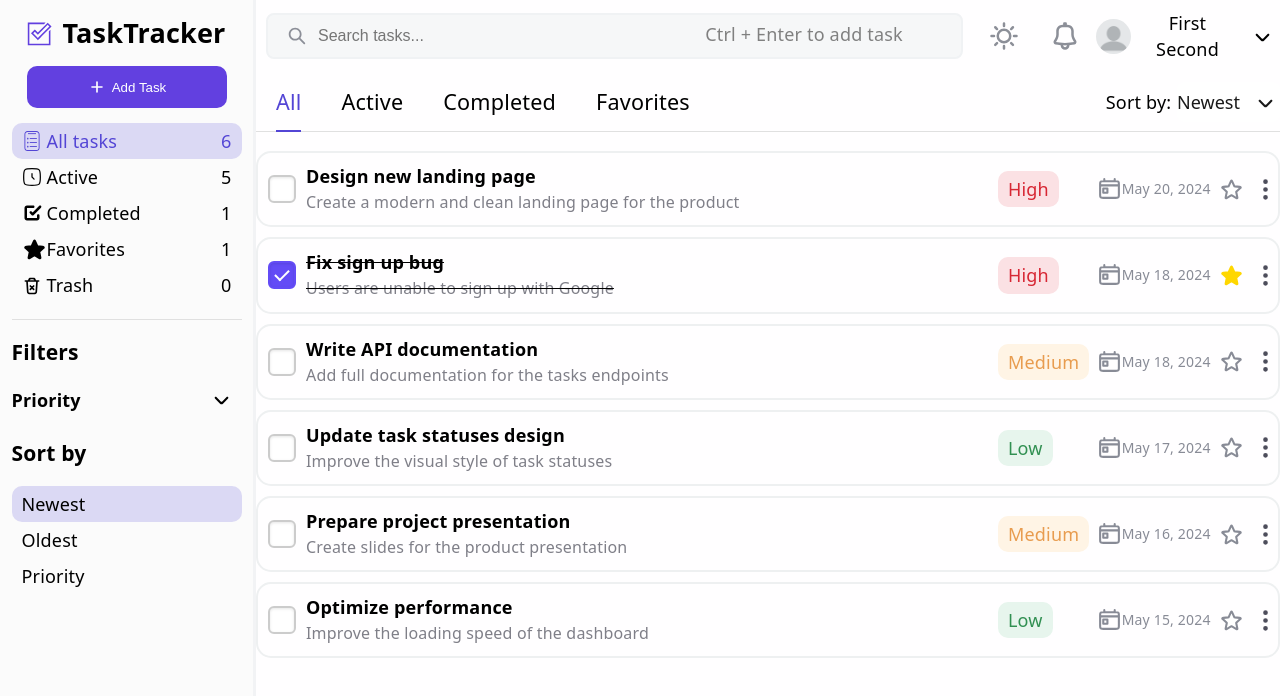
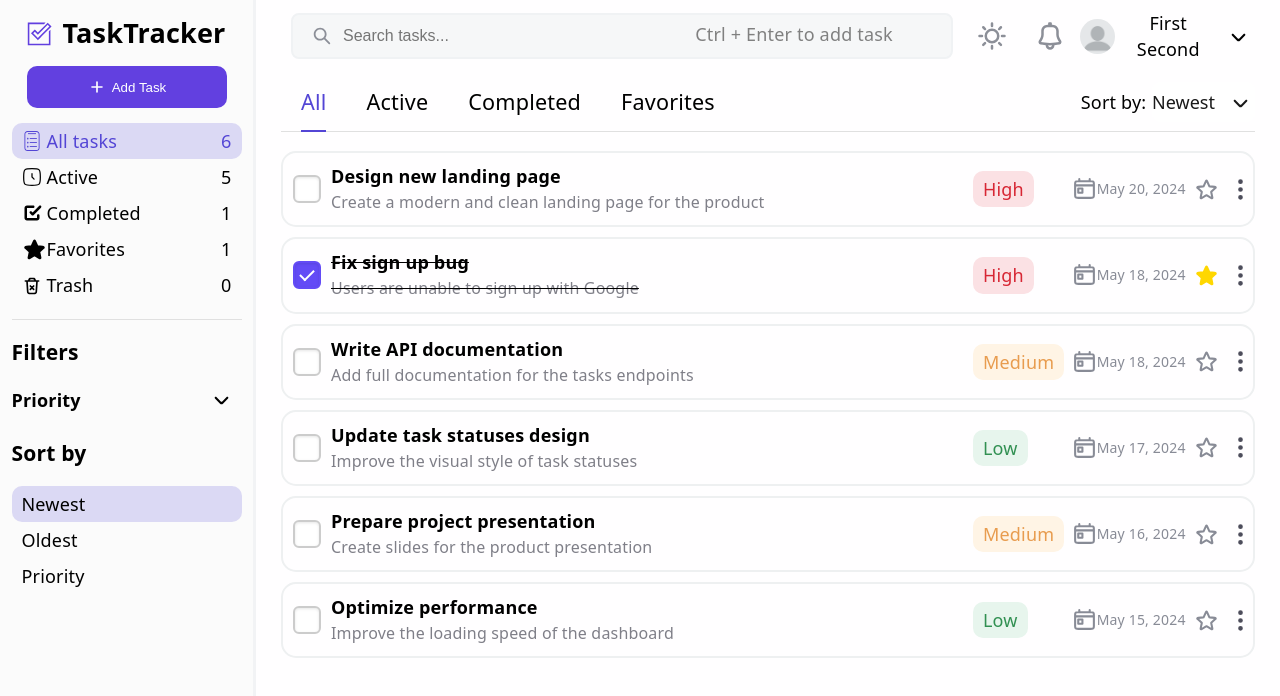
Before and after one commit to OleksiiDonchenko/Task_Tracker, a React (Vite) app: page / in a window 1280 px wide. Shown: the top 696 px of the page. Built offline with nearby package versions, Linux system fonts and the light colour scheme.

Commit message:
Fix: CSS margin in the main HTML element

```diff
--- a/src/components/Main/Main.module.css
+++ b/src/components/Main/Main.module.css
@@ -3,6 +3,7 @@
   display: flex;
   flex-direction: column;
   align-items: center;
+  padding: 10px 25px;
 }
 
 .main[data-theme='light'] {
@@ -17,5 +18,4 @@
 .container {
   width: 100%;
   max-width: 1165px;
-  margin: 10px 25px;
 }
```
